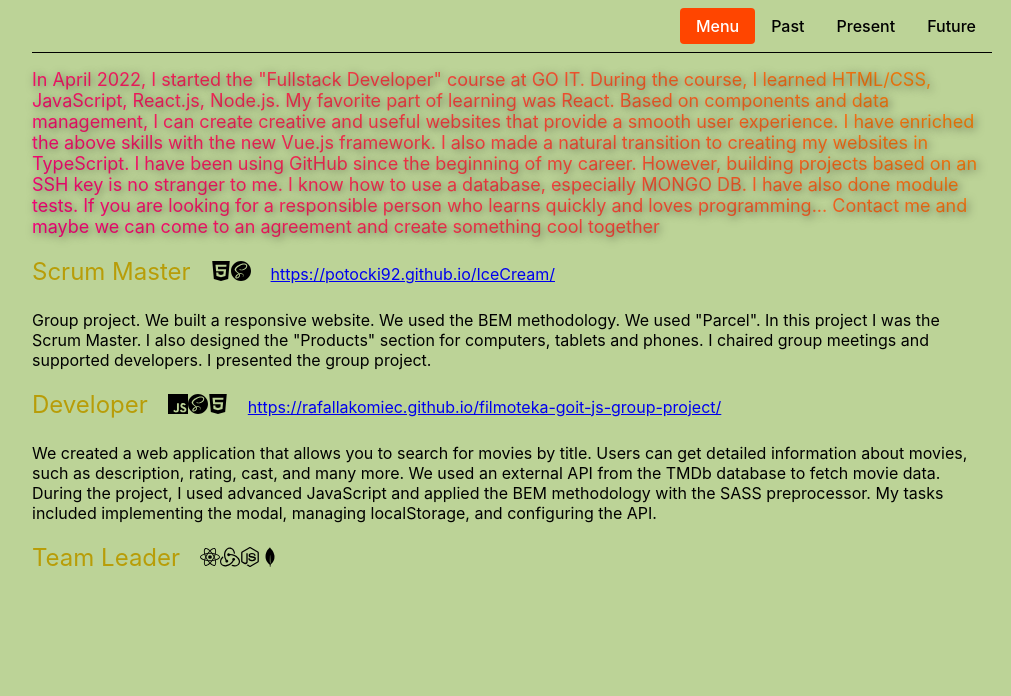
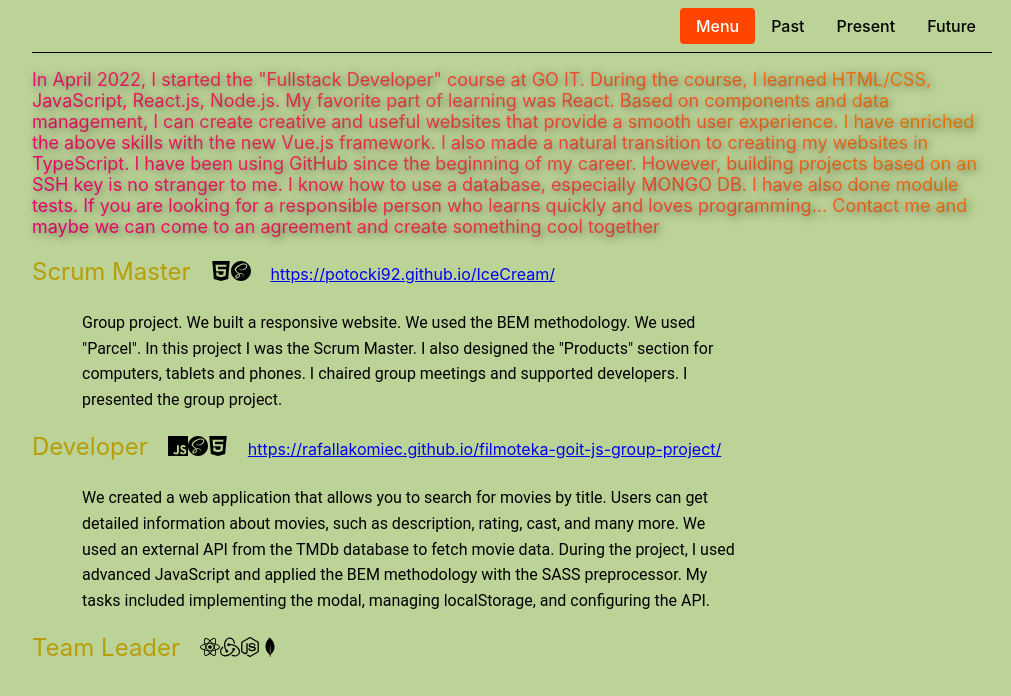
Before and after one commit to MateuszKar2/Portfolio, a React (Create React App) app: page / in a window 1280 px wide. Shown: the top 696 px of the page, without its empty margins (128-1139 px from the left). Built offline with nearby package versions, Linux system fonts and the light colour scheme.

Commit message:
add styles/ text

```diff
--- a/src/module/Menu.module.css
+++ b/src/module/Menu.module.css
@@ -44,3 +44,11 @@
     color: purple;
     font-size: 22px;
 }
+
+.project__text {
+    padding-left: 50px;
+    padding-right: 250px;
+    text-align: left;
+    font-family: 'Roboto', sans-serif;
+    line-height: 1.6; /* Opcjonalnie, dla lepszej czytelności */
+}
```
